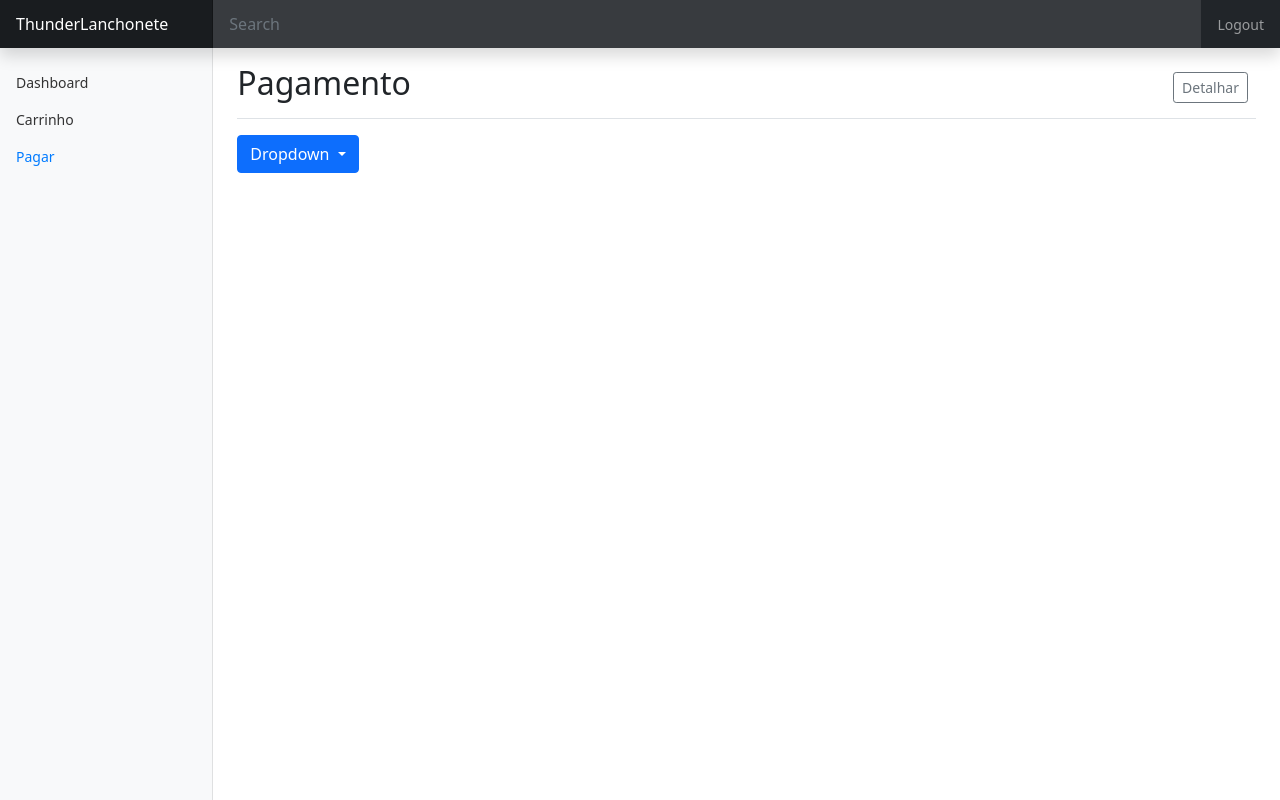
After one commit to FelipeGdM/SI_TL, a Django app: page /pagamento in a window 1280 px wide. The commit adds this page. Run offline with Django 3.2, Linux system fonts and the light colour scheme.

Commit message:
Pages Payment, Sign In and User Home

```diff
--- a/lanchonete/static/lanchonete/style.css
+++ b/lanchonete/static/lanchonete/style.css
@@ -1,3 +1,100 @@
-li a {
-    color: green;
-}
+body {
+    font-size: .875rem;
+  }
+
+  .feather {
+    width: 16px;
+    height: 16px;
+    vertical-align: text-bottom;
+  }
+
+  /*
+   * Sidebar
+   */
+
+  .sidebar {
+    position: fixed;
+    top: 0;
+    /* rtl:raw:
+    right: 0;
+    */
+    bottom: 0;
+    /* rtl:remove */
+    left: 0;
+    z-index: 100; /* Behind the navbar */
+    padding: 48px 0 0; /* Height of navbar */
+    box-shadow: inset -1px 0 0 rgba(0, 0, 0, .1);
+  }
+
+  @media (max-width: 767.98px) {
+    .sidebar {
+      top: 5rem;
+    }
+  }
+
+  .sidebar-sticky {
+    position: relative;
+    top: 0;
+    height: calc(100vh - 48px);
+    padding-top: .5rem;
+    overflow-x: hidden;
+    overflow-y: auto; /* Scrollable contents if viewport is shorter than content. */
+  }
+
+  .sidebar .nav-link {
+    font-weight: 500;
+    color: #333;
+  }
+
+  .sidebar .nav-link .feather {
+    margin-right: 4px;
+    color: #727272;
+  }
+
+  .sidebar .nav-link.active {
+    color: #007bff;
+  }
+
+  .sidebar .nav-link:hover .feather,
+  .sidebar .nav-link.active .feather {
+    color: inherit;
+  }
+
+  .sidebar-heading {
+    font-size: .75rem;
+    text-transform: uppercase;
+  }
+
+  /*
+   * Navbar
+   */
+
+  .navbar-brand {
+    padding-top: .75rem;
+    padding-bottom: .75rem;
+    font-size: 1rem;
+    background-color: rgba(0, 0, 0, .25);
+    box-shadow: inset -1px 0 0 rgba(0, 0, 0, .25);
+  }
+
+  .navbar .navbar-toggler {
+    top: .25rem;
+    right: 1rem;
+  }
+
+  .navbar .form-control {
+    padding: .75rem 1rem;
+    border-width: 0;
+    border-radius: 0;
+  }
+
+  .form-control-dark {
+    color: #fff;
+    background-color: rgba(255, 255, 255, .1);
+    border-color: rgba(255, 255, 255, .1);
+  }
+
+  .form-control-dark:focus {
+    border-color: transparent;
+    box-shadow: 0 0 0 3px rgba(255, 255, 255, .25);
+  }
--- a/lanchonete/templates/lanchonete/head.html
+++ b/lanchonete/templates/lanchonete/head.html
@@ -3,8 +3,7 @@
   <meta charset="utf-8">
   <title>ThunderLanchonete</title>
   {% load static %}
-  <link rel="stylesheet" type="text/css" href="{% static 'lanchonete/style.css' %}">
   <link href="https://cdn.jsdelivr.net/npm/bootstrap@5.0.0-beta1/dist/css/bootstrap.min.css" rel="stylesheet" integrity="sha384-giJF6kkoqNQ00vy+HMDP7azOuL0xtbfIcaT9wjKHr8RbDVddVHyTfAAsrekwKmP1" crossorigin="anonymous">
   <script src="https://cdn.jsdelivr.net/npm/bootstrap@5.0.0-beta1/dist/js/bootstrap.bundle.min.js" integrity="sha384-ygbV9kiqUc6oa4msXn9868pTtWMgiQaeYH7/t7LECLbyPA2x65Kgf80OJFdroafW" crossorigin="anonymous"></script>
-
+  <link rel="stylesheet" type="text/css" href="{% static 'lanchonete/style.css' %}">
 </head>
--- /dev/null
+++ b/lanchonete/templates/lanchonete/pagamento.html
@@ -0,0 +1,87 @@
+<!doctype html>
+<html lang="en">
+    <!-- Bootstrap core CSS -->
+    {% include 'lanchonete/head.html' %}
+
+    <style>
+      .bd-placeholder-img {
+        font-size: 1.125rem;
+        text-anchor: middle;
+        -webkit-user-select: none;
+        -moz-user-select: none;
+        user-select: none;
+      }
+
+      @media (min-width: 768px) {
+        .bd-placeholder-img-lg {
+          font-size: 3.5rem;
+        }
+      }
+    </style>
+
+
+    <!-- Custom styles for this template -->
+    <link href="dashboard.css" rel="stylesheet">
+  </head>
+  <body>
+
+<header class="navbar navbar-dark sticky-top bg-dark flex-md-nowrap p-0 shadow">
+  <a class="navbar-brand col-md-3 col-lg-2 me-0 px-3" href="#">ThunderLanchonete</a>
+  <button class="navbar-toggler position-absolute d-md-none collapsed" type="button" data-bs-toggle="collapse" data-bs-target="#sidebarMenu" aria-controls="sidebarMenu" aria-expanded="false" aria-label="Toggle navigation">
+    <span class="navbar-toggler-icon"></span>
+  </button>
+  <input class="form-control form-control-dark w-100" type="text" placeholder="Search" aria-label="Search">
+  <ul class="navbar-nav px-3">
+    <li class="nav-item text-nowrap">
+      <a class="nav-link" href="#">Logout</a>
+    </li>
+  </ul>
+</header>
+
+<div class="container-fluid">
+  <div class="row">
+    <nav id="sidebarMenu" class="col-md-3 col-lg-2 d-md-block bg-light sidebar collapse">
+      <div class="position-sticky pt-3">
+        <ul class="nav flex-column">
+          <li class="nav-item">
+            <a class="nav-link " aria-current="page" href="#">
+              <span data-feather="home"></span>
+              Dashboard
+            </a>
+          </li>
+          <li class="nav-item">
+            <a class="nav-link" href="#">
+              <span data-feather="users"></span>
+              Carrinho
+            </a>
+          </li>
+          <li class="nav-item">
+            <a class="nav-link active" href="#">
+              <span data-feather="shopping-cart"></span>
+              Pagar
+            </a>
+          </li>
+        </ul>
+      </div>
+    </nav>
+
+    <main class="col-md-9 ms-sm-auto col-lg-10 px-md-4">
+      <div class="d-flex justify-content-between flex-wrap flex-md-nowrap align-items-center pt-3 pb-2 mb-3 border-bottom">
+        <h1 class="h2">Pagamento</h1>
+        <div class="btn-toolbar mb-2 mb-md-0">
+          <div class="btn-group me-2">
+            <button type="button" class="btn btn-sm btn-outline-secondary">Detalhar</button>
+          </div>
+        </div>
+      </div>
+<div class="btn-group" role="group">
+    <button id="btnGroupDrop1" type="button" class="btn btn-primary dropdown-toggle" data-bs-toggle="dropdown" aria-expanded="false">
+      Dropdown
+    </button>
+    <ul class="dropdown-menu" aria-labelledby="btnGroupDrop1">
+      <li><a class="dropdown-item" href="#">Dropdown link</a></li>
+      <li><a class="dropdown-item" href="#">Dropdown link</a></li>
+    </ul>
+  </div>
+  </body>
+</html>
--- a/lanchonete/urls.py
+++ b/lanchonete/urls.py
@@ -4,5 +4,8 @@ from . import views
 
 urlpatterns = [
     path('', views.index, name='index'),
-    path('dashboard', views.dashboard, name='dashboard' )
+    path('dashboard', views.dashboard, name='dashboard' ),
+    path('signin', views.signin, name='signin' ),
+    path('homeuser',views.homeuser, name='homeuser'),
+    path('pagamento',views.pagamento, name='pagamento')
 ]
--- a/lanchonete/views.py
+++ b/lanchonete/views.py
@@ -8,3 +8,12 @@ def index(request):
 
 def dashboard(request):
     return HttpResponse('Dashboard')
+
+def signin(request):
+    return render(request, 'lanchonete/signin.html')
+
+def homeuser(request):
+    return render(request, 'lanchonete/homeuser.html')
+
+def pagamento(request):
+    return render(request, 'lanchonete/pagamento.html')
```
Also changed, not shown: lanchonete/static/lanchonete/signin.css (added, +42 -0 lines), lanchonete/templates/lanchonete/homeuser.html (added, +84 -0 lines), lanchonete/templates/lanchonete/signin.html (added, +58 -0 lines).
